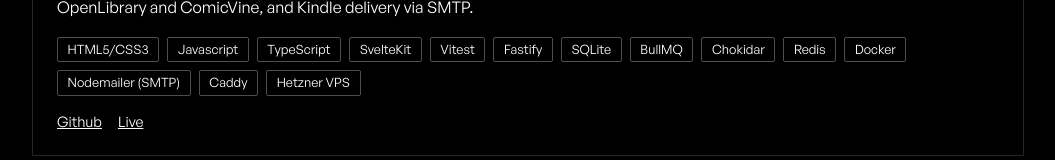
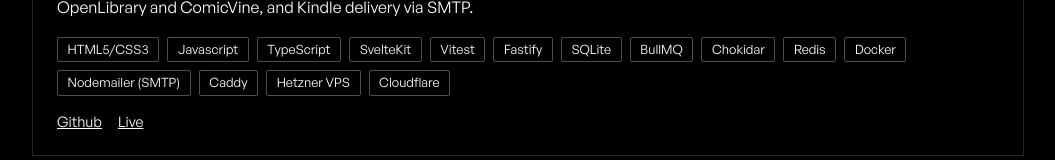
Before and after one commit to LuigiEspinosa/cuatro-portfolio, a Next.js app: page /projects in a window 1280 px wide. Shown: the part 603-763 px from the top of the page, without its empty margins (112-1167 px from the left). Built offline with nearby package versions, Linux system fonts and the light colour scheme; no server answers.

Commit message:
fix(layout): Move Umami script inside Providers to restore Lenis scroll

```diff
--- a/app/layout.tsx
+++ b/app/layout.tsx
@@ -40,7 +40,7 @@
         <Providers>
           <Header />
           {children}
-        </Providers>
+
           {process.env.NEXT_PUBLIC_UMAMI_WEBSITE_ID && (
             <Script
               src={`${process.env.NEXT_PUBLIC_UMAMI_URL}/script.js`}
@@ -48,6 +48,7 @@
               strategy='afterInteractive'
             />
           )}
+        </Providers>
       </Body>
     </html>
   );
--- a/content/projects.ts
+++ b/content/projects.ts
@@ -28,6 +28,7 @@
       'Nodemailer (SMTP)',
       'Caddy',
       'Hetzner VPS',
+      'Cloudflare',
     ],
     github: 'https://github.com/LuigiEspinosa/digital-library',
     live: 'https://library.cuatro.dev',
```
Lines whose indentation alone changed are shown as unchanged.
